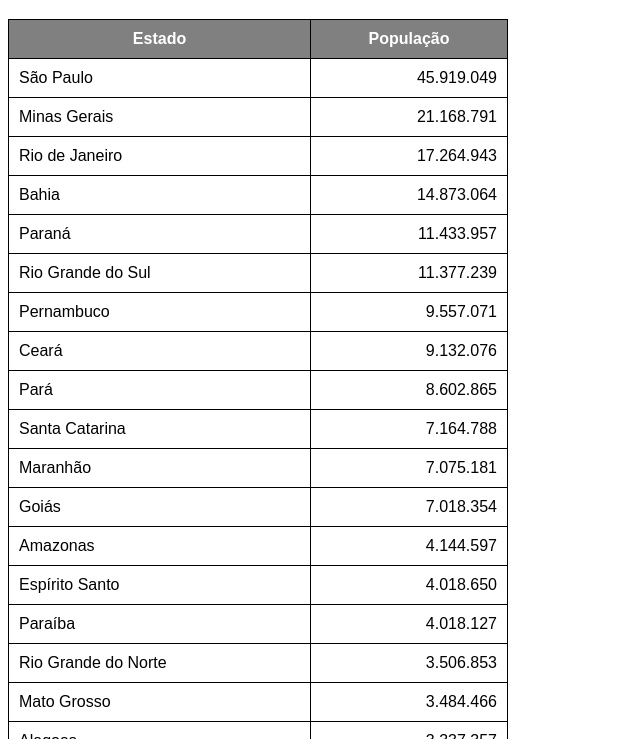
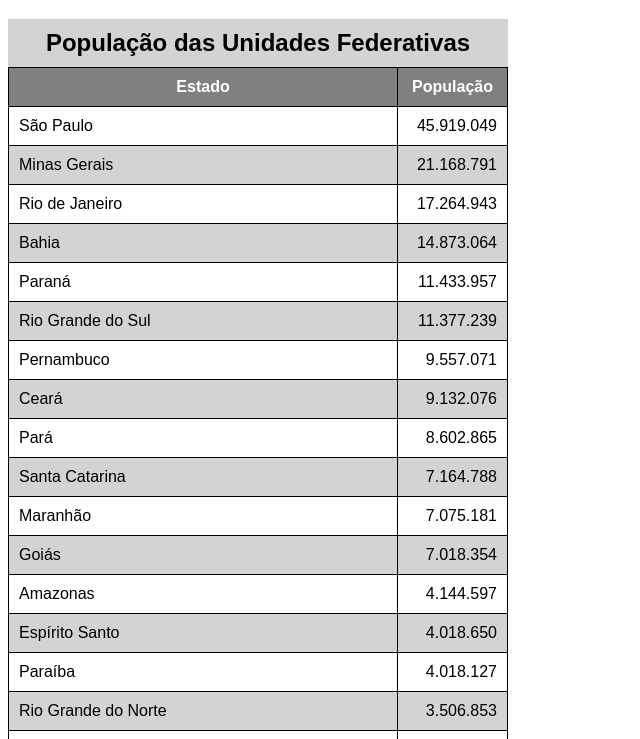
Before and after one commit to elvislimaa/html-css, a plain HTML site: page exercicios/ex023/tabela002.html in a window 1280 px wide. Shown: the part 61-800 px from the top of the page, without its empty margins (0-640 px from the left). Drawn offline with Linux system fonts and the light colour scheme.

Commit message:
Tabela Finalizada

```diff
--- a/exercicios/ex023/tabela002.html
+++ b/exercicios/ex023/tabela002.html
@@ -12,6 +12,7 @@
         table {
             width: 500px;
             border-collapse: collapse;
+            position: relative;
         }
 
         td, th {
@@ -19,9 +20,26 @@
             padding: 10px;
         }
 
+        caption {
+            font-size: 1.5em;
+            font-weight: bold;
+            padding: 10px;
+            background-color: lightgray;
+        }
+
         thead, tfoot {
             background-color: gray;
             color: white;
+        }
+
+        thead> tr > th {
+            position: sticky;
+            top: 0;
+            background-color: gray;
+        }
+
+        tbody > tr:nth-child(2n) {
+            background-color: lightgray;
         }
 
         td.num {
@@ -35,6 +53,7 @@
     <!--
         ANATOMIA PARA TABELAS GRANDES
         TABLE
+            CAPTION
             THEAD
                 TR, TD, TH
             TBODY
@@ -42,11 +61,13 @@
             TFOOT
                 TR, TD, TH
     -->
+
     <table>
+        <caption>População das Unidades Federativas</caption>
         <thead>
             <tr>
-                <th>Estado</th>
-                <th>População</th>
+                <th scope="col">Estado</th>
+                <th scope="col" style="width: 50px;">População</th>
             </tr>
         </thead>
         <tbody>
@@ -161,7 +182,7 @@
         </tbody>
         <tfoot>
             <tr>
-                <th>Total de Habitantes</th>
+                <th scope="row">Total de Habitantes</th>
                 <td class="num"><strong>210.147.125</strong></td>
             </tr>
         </tfoot>
```
